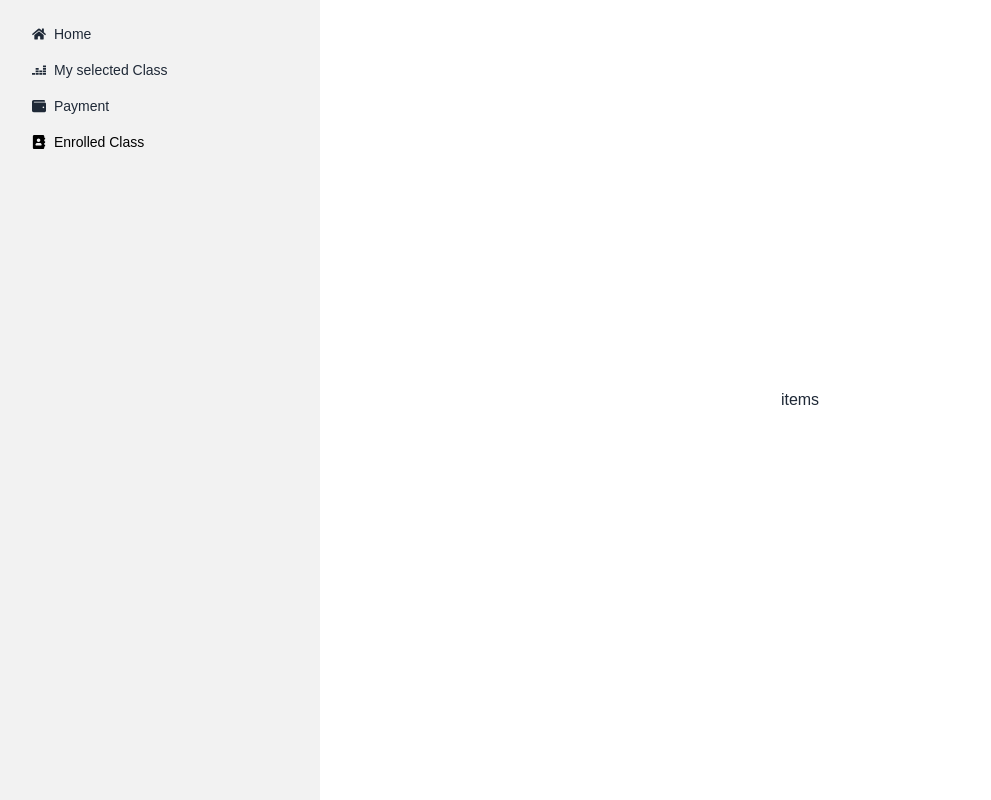
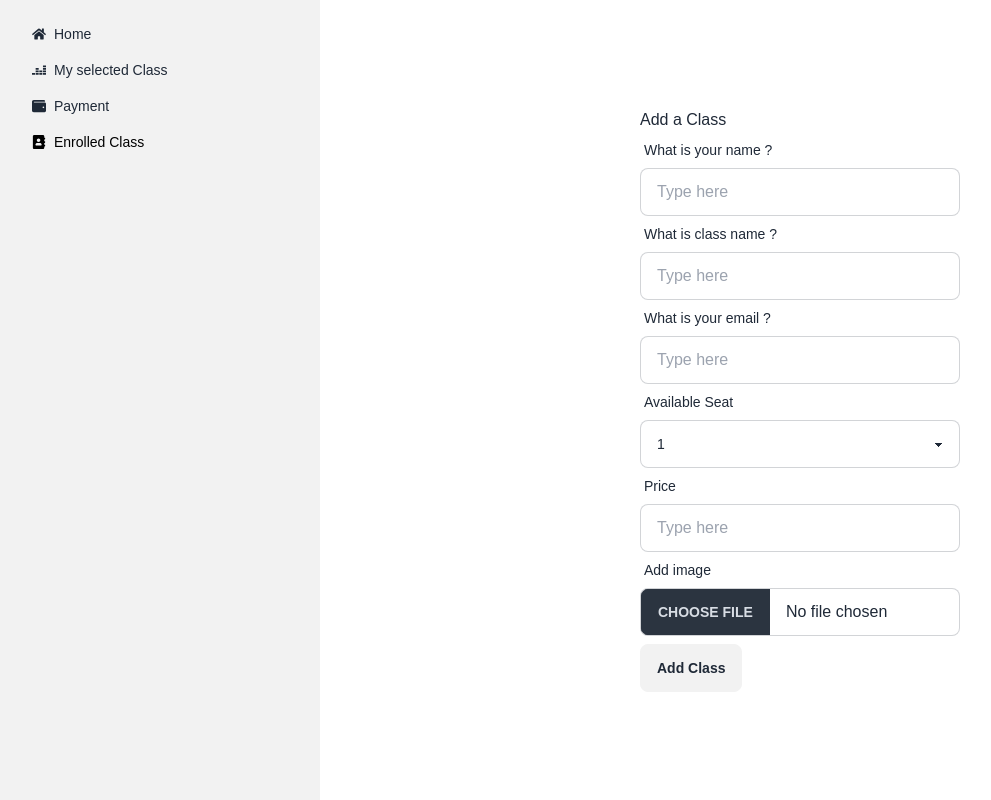
Before and after one commit to arifremal/Dance-Plus-Client, a React (Vite) app: page /dashboard/addaclass in a window 1280 px wide. Shown: the whole page, without its empty margins (0-991 px from the left). Built offline with nearby package versions, Linux system fonts and the light colour scheme; no server answers; sample sign-in values are in the browser's storage.

Commit message:
now instructor can add class

```diff
--- a/src/Layout/Dashboard.jsx
+++ b/src/Layout/Dashboard.jsx
@@ -58,6 +58,12 @@ const [isheAdmin] =useAds();
           </ul>
 
           ) : isheInstructor ? (   <div>
+            <li className="hover:bg-yellow-400">
+            <NavLink to={"/"}>
+              {" "}
+              <FaHome></FaHome> Home
+            </NavLink>
+          </li>
              <li className="hover:bg-yellow-400">
             <NavLink to={"/dashboard/addaclass"}>
               {" "}
--- a/src/Pages/DashBoard/AddaClass.jsx
+++ b/src/Pages/DashBoard/AddaClass.jsx
@@ -1,11 +1,120 @@
-import React from 'react';
+import React from "react";
 
+import { useForm } from 'react-hook-form';
+import useAxios from "../../Hooks/UseAxios";
+import Swal from "sweetalert2";
+const img_hosting_token = import.meta.env.VITE_Image_Upload_token
 const AddaClass = () => {
-    return (
-        <div>
-            items
+    const[axiosSecure]= useAxios()
+    const { register, handleSubmit, formState: { errors } } = useForm();
+    const img_hosting_url= `https://api.imgbb.com/1/upload?key=${img_hosting_token}`
+    const onSubmit = data => {
+  const formData = new FormData()
+  formData.append('image',data.image[0])
+  fetch(img_hosting_url,{
+    method:'POST',
+    body:formData
+  }).then(res=> res.json())
+  .then(imgRes=>{
+
+    if(imgRes.success){
+        const imgURL = imgRes.data.display_url;
+        const {name,price,email,seats,InsturorName} = data;
+        const item= {name,price: parseFloat(price) ,email,seats:parseFloat(seats),InsturorName,image:imgURL}
+        console.log(item);
+        axiosSecure.post('/class',item)
+        .then(data=>{
+            console.log('items post' , data);
+            if(data.data.insertedId){
+                Swal.fire({
+                    position: 'center',
+                    icon: 'success',
+                    title: 'class Successfully added',
+                    showConfirmButton: false,
+                    timer: 1500
+                  })
+            }
+        })
+    }
+  })
+
+    console.log(errors); }
+
+  return (
+    <div>
+      <h1>Add a Class</h1>
+      <form onSubmit={handleSubmit(onSubmit)} >
+        <div className="form-control w-full ">
+          <label className="label">
+            <span className="label-text">What is your name ?</span>
+          </label>
+          <input
+            type="text"
+            {...register("InsturorName",)}
+            placeholder="Type here"
+            className="input input-bordered w-full max-w-xs"
+          />
         </div>
-    );
+        <div className="form-control w-full ">
+          <label className="label">
+            <span className="label-text">What is class name ?</span>
+          </label>
+          <input
+            type="text"
+            {...register("name",)}
+            placeholder="Type here"
+            className="input input-bordered w-full max-w-xs"
+          />
+        </div>
+        <div className="form-control w-full ">
+          <label className="label">
+            <span className="label-text">What is your email ?</span>
+          </label>
+          <input
+            type="text"
+            {...register("email",)}
+            placeholder="Type here"
+            className="input input-bordered w-full max-w-xs"
+          />
+        </div>
+        <div className="form-control w-full max-w-xs">
+  <label className="label">
+    <span className="label-text">Available Seat</span>
+
+  </label>
+  <select {...register("seats", { required: true })} className="select select-bordered">
+    <option disabled selected>1</option>
+    <option>2</option>
+    <option>6</option>
+    <option>8</option>
+    <option>10</option>
+    <option>20</option>
+  </select>
+
+</div>
+<div className="form-control w-full ">
+          <label className="label">
+            <span className="label-text">Price</span>
+          </label>
+          <input
+            type="number"
+            {...register("price", { required: true })}
+            placeholder="Type here"
+            className="input input-bordered w-full max-w-xs"
+          />
+        </div>
+        <div className="form-control w-full max-w-xs">
+  <label className="label">
+    <span className="label-text">Add image</span>
+
+  </label>
+  <input type="file"{...register("image", { required: true })} className="file-input file-input-bordered w-full max-w-xs" />
+
+</div>
+<button className="btn btn-small mt-2"><input type="submit" value="Add Class" /></button>
+      </form>
+    </div>
+  );
 };
 
 export default AddaClass;
```
